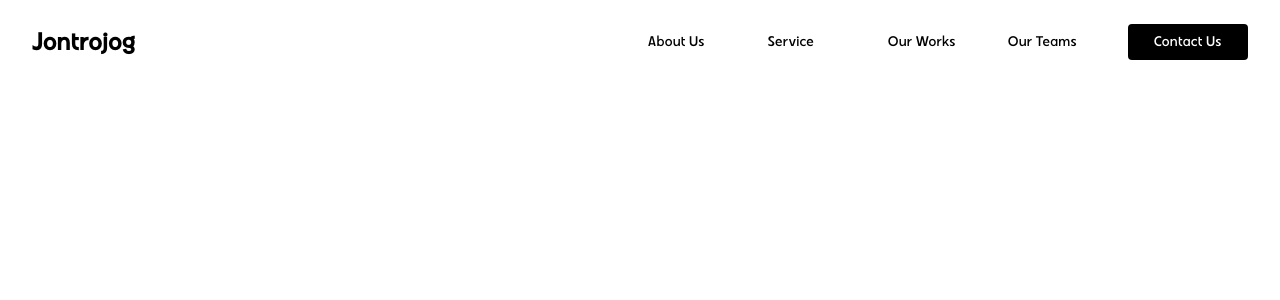
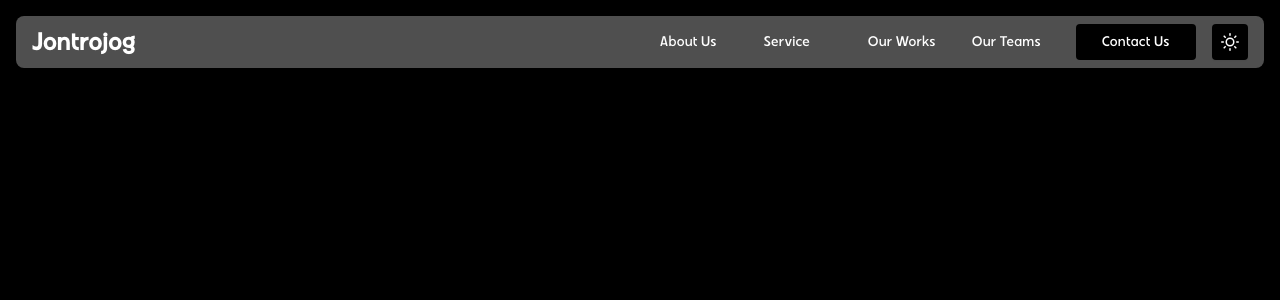
Before and after one commit to afiatamanna06/jontrojog-landing, a Next.js app: page / in a window 1280 px wide. Shown: the top 300 px of the page. Built offline with nearby package versions, Linux system fonts and the light colour scheme.

Commit message:
Add color mode switcher

```diff
--- a/app/globals.css
+++ b/app/globals.css
@@ -2,41 +2,45 @@
 @tailwind components;
 @tailwind utilities;
 
+.dark {
+  @apply bg-black text-white;
+}
+
 @font-face {
-    font-family: 'VVDSExpBold';
-    src: url('../public/fonts/VVDS-Fifties-Exp-Bold.woff') format('woff');
+  font-family: "VVDSExpBold";
+  src: url("../public/fonts/VVDS-Fifties-Exp-Bold.woff") format("woff");
   font-weight: normal;
   font-style: normal;
   font-display: swap;
 }
 
 @font-face {
-    font-family: 'VVDSExp';
-    src: url('../public/fonts/VVDS-Fifties-Exp-Reg.woff') format('woff');
+  font-family: "VVDSExp";
+  src: url("../public/fonts/VVDS-Fifties-Exp-Reg.woff") format("woff");
   font-weight: normal;
   font-style: normal;
   font-display: swap;
 }
 
 @font-face {
-    font-family: 'VVDSExpMed';
-    src: url('../public/fonts/VVDS-Fifties-Exp-Med.woff') format('woff');
+  font-family: "VVDSExpMed";
+  src: url("../public/fonts/VVDS-Fifties-Exp-Med.woff") format("woff");
   font-weight: normal;
   font-style: normal;
   font-display: swap;
 }
 
 @font-face {
-    font-family: 'VVDSExpSBold';
-    src: url('../public/fonts/VVDS-Fifties-Exp-SBold.woff') format('woff');
+  font-family: "VVDSExpSBold";
+  src: url("../public/fonts/VVDS-Fifties-Exp-SBold.woff") format("woff");
   font-weight: normal;
   font-style: normal;
   font-display: swap;
 }
 
 @font-face {
-    font-family: 'VVDSExpLight';
-    src: url('../public/fonts/VVDS-Fifties-Exp-Light.woff') format('woff');
+  font-family: "VVDSExpLight";
+  src: url("../public/fonts/VVDS-Fifties-Exp-Light.woff") format("woff");
   font-weight: normal;
   font-style: normal;
   font-display: swap;
--- a/app/layout.tsx
+++ b/app/layout.tsx
@@ -1,4 +1,7 @@
+"use client";
 import NavigationBar from '@/components/navigation/NavigationBar'
+import { useAtom } from "jotai";
+import darkModeAtom from "@/atoms/darkModeAtom";
 import './globals.css'
 
 export default function RootLayout({
@@ -6,6 +9,9 @@ export default function RootLayout({
 }: {
   children: React.ReactNode
 }) {
+
+  const [colorMode, toggleColorMode] = useAtom(darkModeAtom);
+
   return (
     <html lang="en">
       <head>
@@ -71,7 +77,7 @@ export default function RootLayout({
         <link rel="preconnect" href="https://fonts.gstatic.com" />
         <link href="https://fonts.googleapis.com/css2?family=Space+Grotesk:wght@300;400;500;600;700&display=swap" rel="stylesheet"></link>
       </head>
-      <body className="min-h-[100vh] font-['VVDSExp']">
+      <body className={`min-h-[100vh] font-['VVDSExp'] overflow-x-hidden ${colorMode === "light" ? "dark" : "light"}`}>
         <NavigationBar />
         {children}
       </body>
--- /dev/null
+++ b/atoms/darkModeAtom.ts
@@ -0,0 +1,5 @@
+import { atomWithStorage } from "jotai/utils";
+
+export type DarkModeAtom = string;
+
+export default atomWithStorage<DarkModeAtom>("darkMode", "light");
--- a/components/navigation/NavigationBar.tsx
+++ b/components/navigation/NavigationBar.tsx
@@ -1,14 +1,17 @@
 "use client";
 import Link from "next/link";
 import { useState } from "react";
-import { FiMenu, FiSearch } from "react-icons/fi";
+import { FiMenu, FiMoon, FiSun } from "react-icons/fi";
 import { navigationLinks } from "./NavigationLinks";
+import { useAtom } from "jotai";
+import darkModeAtom from "@/atoms/darkModeAtom";
 
 function NavigationBar() {
   const [responsiveDisplay, setResponsiveDisplay] = useState("hidden");
+  const [colorMode, toggleColorMode] = useAtom(darkModeAtom);
 
   const containerHeight =
-    responsiveDisplay === "none" ? "h-min" : "h-full lg:h-min";
+    responsiveDisplay === "hidden" ? "h-min" : "h-full lg:h-min";
 
   return (
     <nav className={`fixed py-4 px-2 md:px-4 z-[99] w-full ${containerHeight}`}>
@@ -35,10 +38,25 @@ function NavigationBar() {
             >
               <FiMenu size={22} />
             </div>
+            <button
+              type="button"
+              onClick={() =>
+                colorMode === "light"
+                  ? toggleColorMode("dark")
+                  : toggleColorMode("light")
+              }
+              className="rounded bg-black dark:bg-[#737DFE4f] p-[9px] text-white shadow-sm outline-0 focus-visible:outline-0"
+            >
+              {colorMode === "light" ? (
+                <FiSun size={18} />
+              ) : (
+                <FiMoon size={18} />
+              )}
+            </button>
           </div>
         </div>
         <div
-          className={`${responsiveDisplay} lg:flex flex-col lg:flex-row gap-4 lg:gap-8 items-start lg:items-center`}
+          className={`${responsiveDisplay} lg:flex flex-col lg:flex-row gap-4 lg:gap-4 items-start lg:items-center`}
         >
           {navigationLinks.map(({ name, path }) => (
             <Link href={path} key={name} passHref>
@@ -57,6 +75,17 @@ function NavigationBar() {
           <button className="bg-black tracking-wider text-white font-medium rounded min-w-[7.5rem] py-2 px-3">
             Contact Us
           </button>
+          <button
+            type="button"
+            onClick={() =>
+              colorMode === "light"
+                ? toggleColorMode("dark")
+                : toggleColorMode("light")
+            }
+            className="hidden lg:flex rounded bg-black dark:bg-[#737DFE4f] p-[9px] text-white shadow-sm outline-0 focus-visible:outline-0"
+          >
+            {colorMode === "light" ? <FiSun size={18} /> : <FiMoon size={18} />}
+          </button>
         </div>
       </div>
     </nav>
```
Lines whose indentation alone changed are shown as unchanged.
